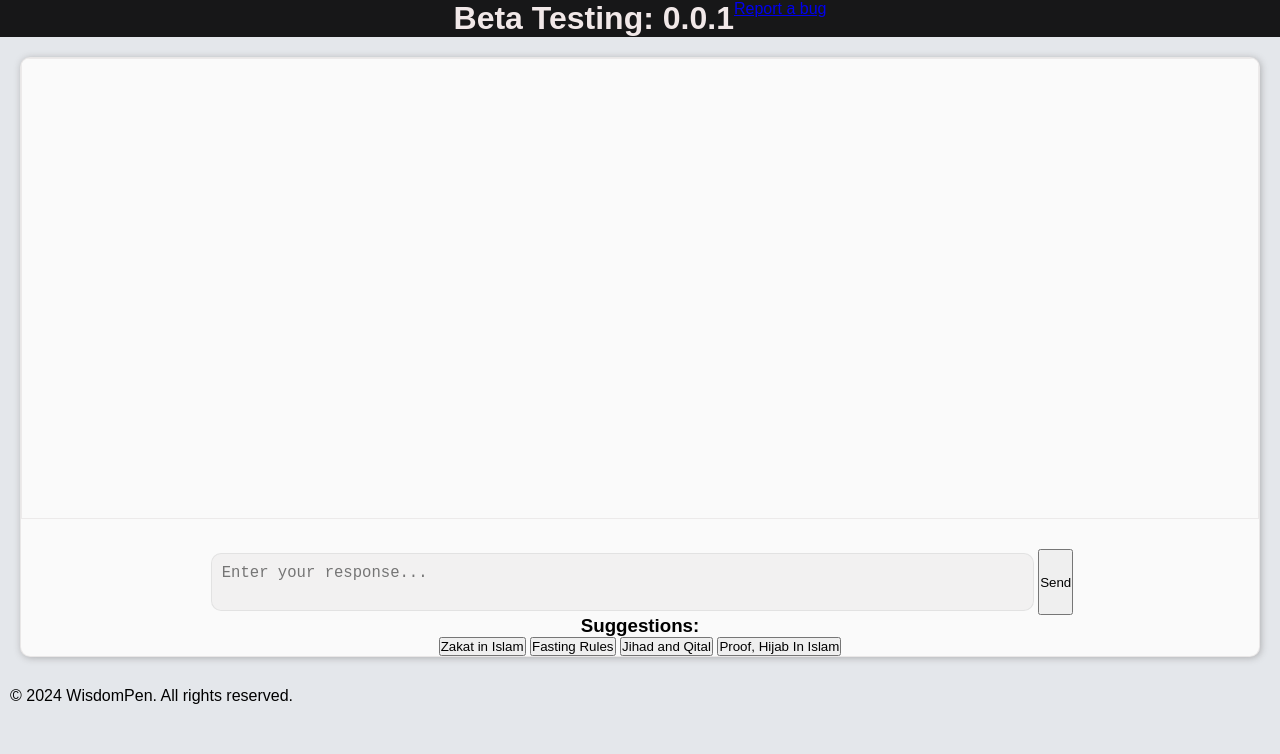
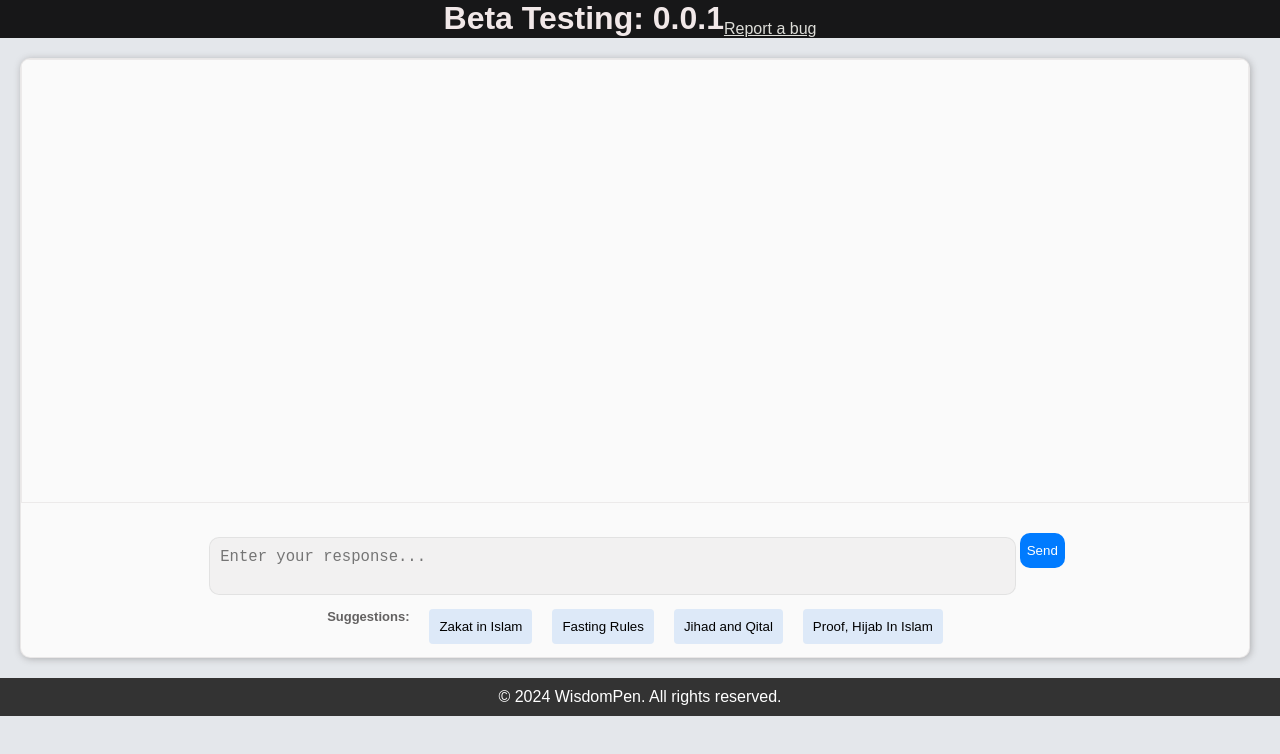
Before and after one commit to 017lead/WisdomPenai.0.01, a plain HTML site: page Chat.html in a window 1280 px wide. Drawn offline with Linux system fonts and the light colour scheme.

Commit message:
Update Chat.html

```diff
--- a/Chat.html
+++ b/Chat.html
@@ -31,6 +31,15 @@
             background-color: #171718;
             color: #f1e8e8;
         }
+        #Report{
+            color: rgb(221, 221, 216);
+            padding-right: 20px;
+            padding-top: 20px;
+            border-radius: 10px;
+        }
+        #Report:hover{
+color: #065ec4;
+        }
         .chat-messages {
             flex-grow: 1;
             overflow: auto;
@@ -42,6 +51,31 @@
             display: flex;
             text-align: center;
             flex-direction: column; /* Reverse the order */
+        }
+
+        #chat-messages li {
+            margin: 5px;
+            padding: 20px;
+            border-radius: 5px;
+
+            background-color: #e8e5e5;
+        }
+        .send {
+
+
+            height: 35px;
+            width: 45px;
+            background-color: #007bff;
+            color: #fff;
+            text-align: center;
+            border: none;
+            border-radius: 10px;
+            cursor: pointer;
+            transition: background-color 0.3s ease;
+            box-sizing: border-box;
+        }
+        .send:hover{
+            background-color: #5198e3;
         }
         .user-input {
             flex: 1;
@@ -73,15 +107,54 @@
             box-shadow: 1px 1px 7px rgba(113, 112, 112, 0.476);
             margin: 10px;
         }
+        #suggust{
+            display: flex;
+            text-align: center;
+
+            margin-top:  10px;
+            margin-bottom: 13px;
+
+
+        }
+
+        #suggust button{
+            margin-left: 20px;
+            background-color: #8db8ef45;
+            border-radius: 4px;
+            text-align: center;
+            padding: 10px;
+
+            border: none;
+            cursor: pointer;
+        }
+        #suggust button:hover{
+
+            background-color: #187ad545;
+
+
+
+
+        }
+        #suggust h1{
+            font-size: 13px;
+            color: #636161;
+        }
+        footer {
+            background-color: #333;
+            color: #fff;
+            text-align: center;
+        }
         .user-input-container{
             display: flex;
             min-width: 70%;
             margin-top: 30px;
         }
         main{
-            align-items: center;
+            align-content: center;
             text-align: center;
             justify-content: center;
+            margin-right: 10px;
+
         }
 
         /* Responsive styles */
@@ -115,10 +188,11 @@
         </div>
         </section>
     </main>
-
+<section>
     <footer>
         <p>&copy; 2024 WisdomPen. All rights reserved.</p>
     </footer>
+    </section>
     <script>
         document.addEventListener("DOMContentLoaded", function () {
             // Disable the "Send" button initially
```
